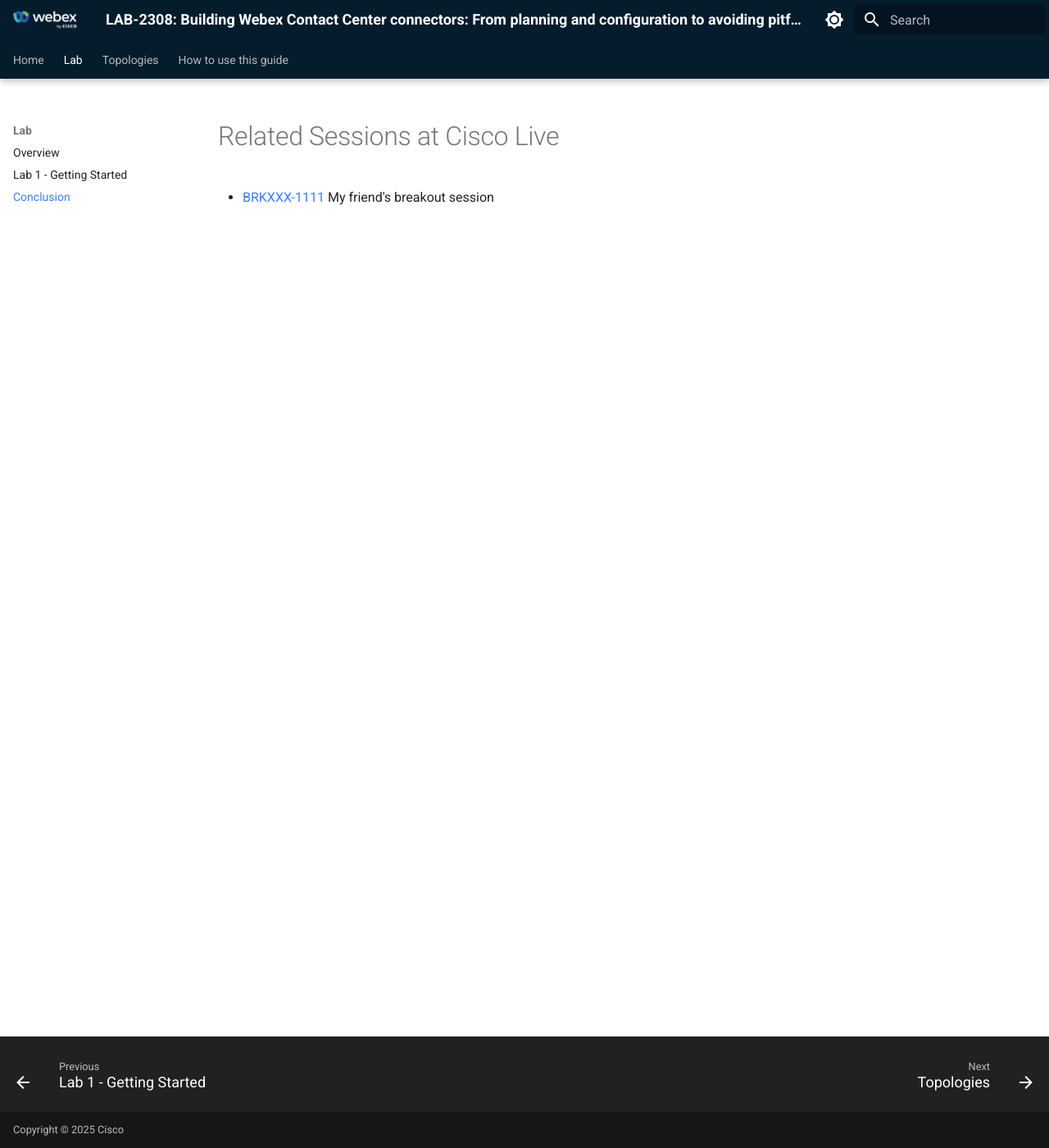
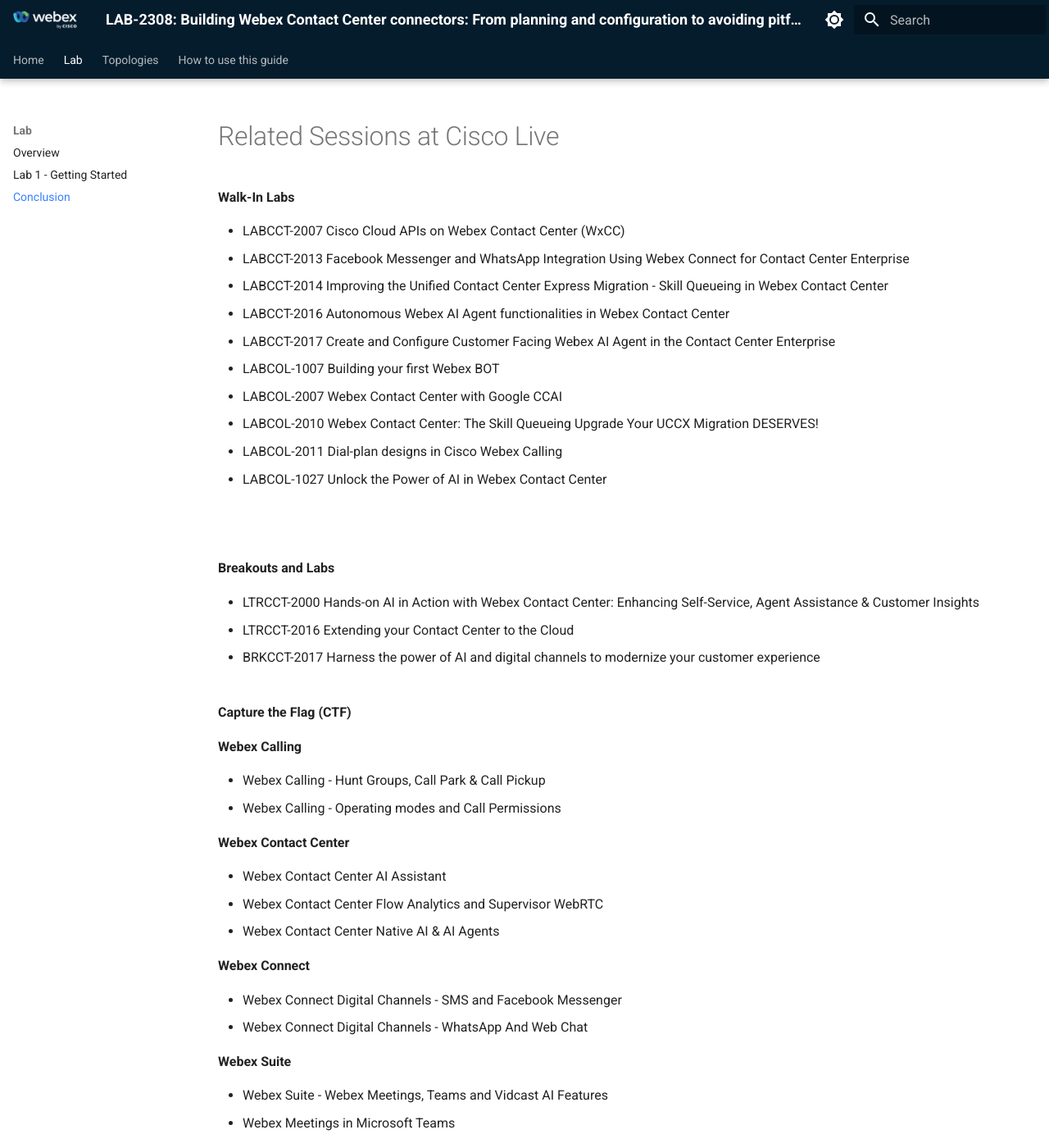
Before and after one commit to WebexCC-SA/LAB-2308, an MkDocs documentation site: the page built from docs/conclusion.md, in a window 1280 px wide and 1400 px high. Shown: the whole window at 82% size. Built offline with MkDocs 1.6.1 and Material for MkDocs 9.7.7, drawn with Linux system fonts in a browser that asks for light colours; some of the changed text lies outside the part shown.

Commit message:
Add files via upload

```diff
--- a/docs/conclusion.md
+++ b/docs/conclusion.md
@@ -1,3 +1,59 @@
 # Related Sessions at Cisco Live
 
-- [BRKXXX-1111](https://www.ciscolive.com/global/learn/technical-education/session-catalog.html?search=BRKXXX-1111#/) My friend's breakout session
+**Walk-In Labs**
+
+
+- LABCCT-2007 Cisco Cloud APIs on Webex Contact Center (WxCC)
+- LABCCT-2013 Facebook Messenger and WhatsApp Integration Using Webex Connect for Contact Center Enterprise
+- LABCCT-2014 Improving the Unified Contact Center Express Migration - Skill Queueing in Webex Contact Center
+- LABCCT-2016 Autonomous Webex AI Agent functionalities in Webex Contact Center
+- LABCCT-2017 Create and Configure Customer Facing Webex AI Agent in the Contact Center Enterprise
+- LABCOL-1007 Building your first Webex BOT
+- LABCOL-2007 Webex Contact Center with Google CCAI
+- LABCOL-2010 Webex Contact Center: The Skill Queueing Upgrade Your UCCX Migration DESERVES!
+- LABCOL-2011 Dial-plan designs in Cisco Webex Calling
+- LABCOL-1027 Unlock the Power of AI in Webex Contact Center
+
+
+<br>
+<br>
+
+
+**Breakouts and Labs**
+
+- LTRCCT-2000 Hands-on AI in Action with Webex Contact Center: Enhancing Self-Service, Agent Assistance & Customer Insights
+- LTRCCT-2016 Extending your Contact Center to the Cloud
+- BRKCCT-2017 Harness the power of AI and digital channels to modernize your customer experience
+<br>
+<br>
+
+
+**Capture the Flag (CTF)**
+
+**Webex Calling**
+
+- Webex Calling - Hunt Groups, Call Park & Call Pickup
+- Webex Calling - Operating modes and Call Permissions
+
+**Webex Contact Center**
+
+- Webex Contact Center AI Assistant
+- Webex Contact Center Flow Analytics and Supervisor WebRTC
+- Webex Contact Center Native AI & AI Agents
+
+**Webex Connect**
+
+- Webex Connect Digital Channels - SMS and Facebook Messenger
+- Webex Connect Digital Channels - WhatsApp And Web Chat
+
+**Webex Suite**
+
+- Webex Suite - Webex Meetings, Teams and Vidcast AI Features
+- Webex Meetings in Microsoft Teams
+
+
+**TAC and CTF Speaker Sessions**
+
+- TACCOL-2014 Troubleshooting the Most Common Voice Issues in Webex Contact Center - 06/10/25 @ 11:30 AM
+- TACCOL-2017 Configuration and troubleshooting UCCE/PCCE integration with Webex Connect for Digital Channels - 06/10/25 @ 15:30
+- CTF-1039 Next-Gen Customer Experience: Exploring Webex Contact Center's AI Capabilities - 06/12/25 @ 11:00 AM
```
Also changed, not shown: docs/overview.md (+7 -11 lines), docs/task1.md (added, +120 -0 lines), docs/task2.md (added, +130 -0 lines), docs/task3.md (added, +132 -0 lines), docs/task4.md (added, +95 -0 lines), docs/task5.md (added, +76 -0 lines).
